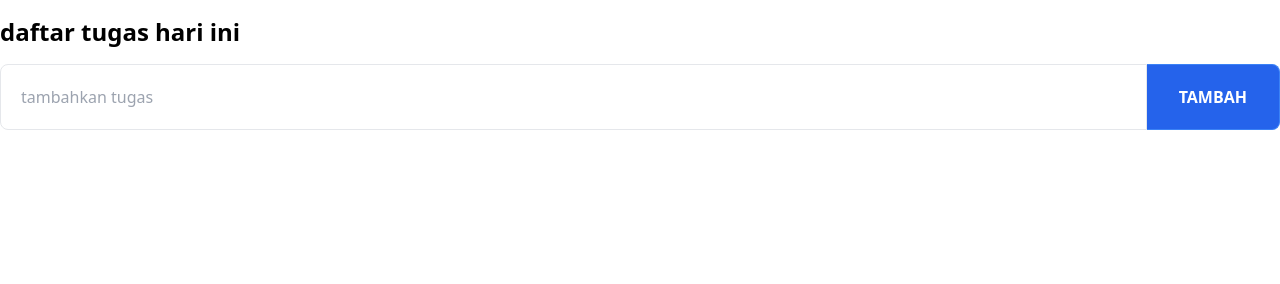
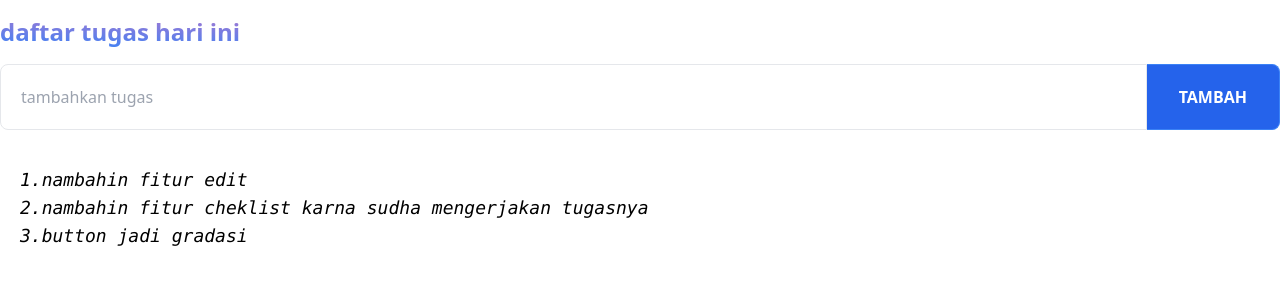
Before and after one commit to timusss0/noteSimple, a website: page index.html in a window 1280 px wide. Drawn offline with nearby package versions, Linux system fonts and the light colour scheme.

Commit message:
mau nambah fitur

```diff
--- a/app.js
+++ b/app.js
@@ -16,7 +16,7 @@ const taskList = document.querySelector('#task-list');
 
            const deleteButton = document.createElement('button');
     deleteButton.classList.add('text-red-500');
-    deleteButton.innerHTML = '<img src="svg/icons8-trash(1).svg" class="w-12">'
+    deleteButton.innerHTML = '<img src="svg/icons8-trash.svg" class="w-12">'
     deleteButton.addEventListener('click', () => {
         deleteTask(index);
       });
--- a/index.html
+++ b/index.html
@@ -8,7 +8,7 @@
   </head>
   <body>
     <div class="container mx-auto py-4">
-      <h1 class="text-2xl font-bold mb-4">daftar tugas hari ini</h1>
+      <h1 class="text-2xl font-bold mb-4 bg-gradient-to-tr from-blue-500 to bg-pink-400 text-transparent bg-clip-text">daftar tugas hari ini</h1>
       <div id="task-list"></div>
       <form id="task-form" class="flex mt-4">
         <input
@@ -28,7 +28,11 @@
       </form>
     </div>
 
-
+    <div class="container mx-auto p-5 font-mono text-lg italic text-justify">
+        <p>1.nambahin fitur edit</p>
+        <p>2.nambahin fitur cheklist karna sudha mengerjakan tugasnya</p>
+        <p>3.button jadi gradasi</p>
+    </div>
     <script src="app.js">
 
     </script>
```
Also changed, not shown: svg/icons8-trash(1).svg (deleted).
